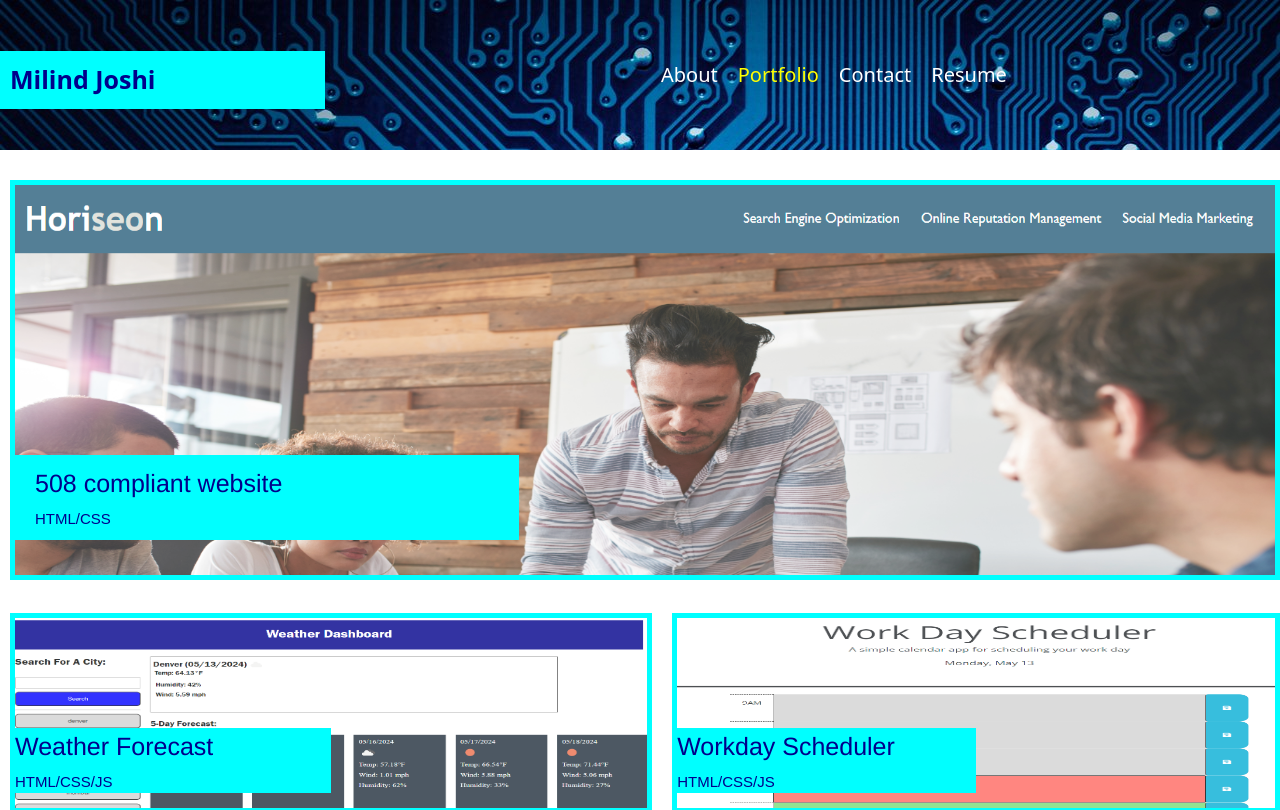
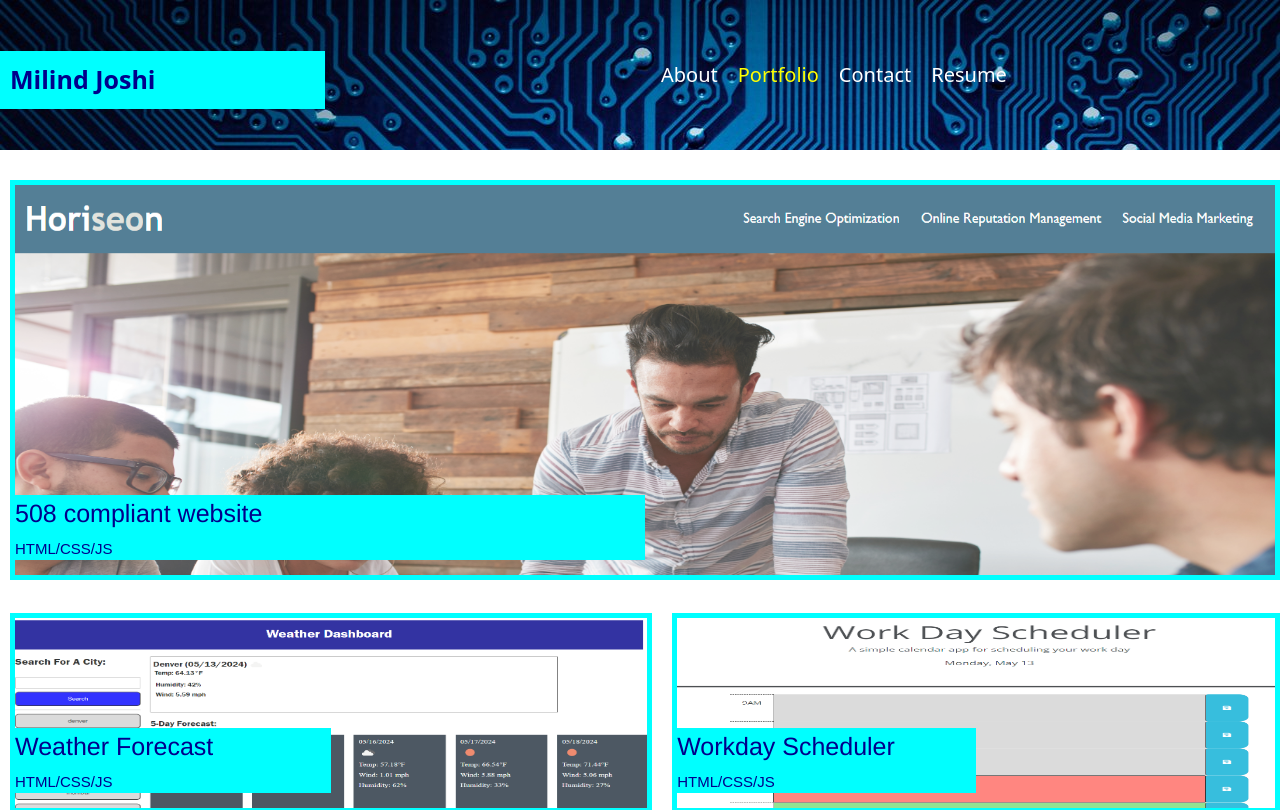
Before and after one commit to milindmjoshi/react-portfolio, a React (Vite) app: page /portfolio in a window 1280 px wide. Shown: the top 810 px of the page. Built offline with nearby package versions, Linux system fonts and the light colour scheme.

Commit message:
Create Project component for use in Portfolio Page

```diff
--- /dev/null
+++ b/src/components/Project.jsx
@@ -0,0 +1,15 @@
+// Bringing in the required import from 'react-router-dom
+
+export default function Project(props) {
+
+
+  return (
+    <div className={props.class}>
+        <a href={props.link}>
+        <img src={props.img} alt={props.imgText}/>
+        </a>
+        <div className="overlaytext-mini">{props.text}<div className="overlay-text-tech"> HTML/CSS/JS</div></div>
+
+    </div>
+  );
+}
--- a/src/pages/PortfolioPage.jsx
+++ b/src/pages/PortfolioPage.jsx
@@ -3,6 +3,8 @@ import bebetter from '../assets/images/be-better.png';
 import weatherforecast from '../assets/images/weatherforecast.png'
 import workday from '../assets/images/workday.png'
 import password from '../assets/images/password.png'
+
+import Project from '../components/Project';
 
 
 const worksamplelink = 'https://milindmjoshi.github.io/week1HTMLCSS/';
@@ -18,40 +20,11 @@ export default function PortfolioPage() {
 
   return (
     <div className="worksample">
-    <div className="mainsample">
-         <a href={worksamplelink}>
-            <img src={worksamplemain} alt="Sample Image"/>
-        </a>
-        <div className="overlaytext">508 compliant website <div className="overlay-text-tech"> HTML/CSS</div></div>
+     <Project link={worksamplelink} img={worksamplemain} imgText="main sample" text="508 compliant website" class="mainsample"/>
+    <Project link={weatherlink} img={weatherforecast} imgText="Weather Forecast Image" text="Weather Forecast" class="sample1"/>
+    <Project link={workdaylink} img={workday} imgText="Workday Image" text="Workday Scheduler" class="sample2"/>
+    <Project link={bebetterlink} img={bebetter} imgText="Bebetter Image" text="Be-Better" class="sample3"/>
+    <Project link={passwordlink} img={password} imgText="Password Generator Image" text="Password Generator" class="sample4"/>
     </div>
-    <div className="sample1">
-        <a href={weatherlink}>
-        <img src={weatherforecast} alt="Weather Forecast Image"/>
-        </a>
-        <div className="overlaytext-mini">Weather Forecast <div className="overlay-text-tech"> HTML/CSS/JS</div></div>
-
-    </div>
-    <div className="sample2">
-        <a href={workdaylink}>
-        <img src={workday} alt="Workday Image"/>
-        </a>
-        <div className="overlaytext-mini">Workday Scheduler <div className="overlay-text-tech"> HTML/CSS/JS</div></div>
-
-    </div>
-    <div className="sample3">
-        <a href={bebetterlink}>
-        <img src={bebetter} alt="Bebetter Image"/>
-        </a>
-        <div className="overlaytext-mini">Be-Better <div className="overlay-text-tech"> HTML/CSS/JS</div></div>
-
-    </div>
-    <div className="sample4">
-        <a href={passwordlink}>
-        <img src={password} alt="Password Generator Image"/>
-        </a>
-        <div className="overlaytext-mini">Password Generator <div className="overlay-text-tech"> HTML/CSS/JS</div></div>
-
-    </div>
-</div>
   );
 }
```
